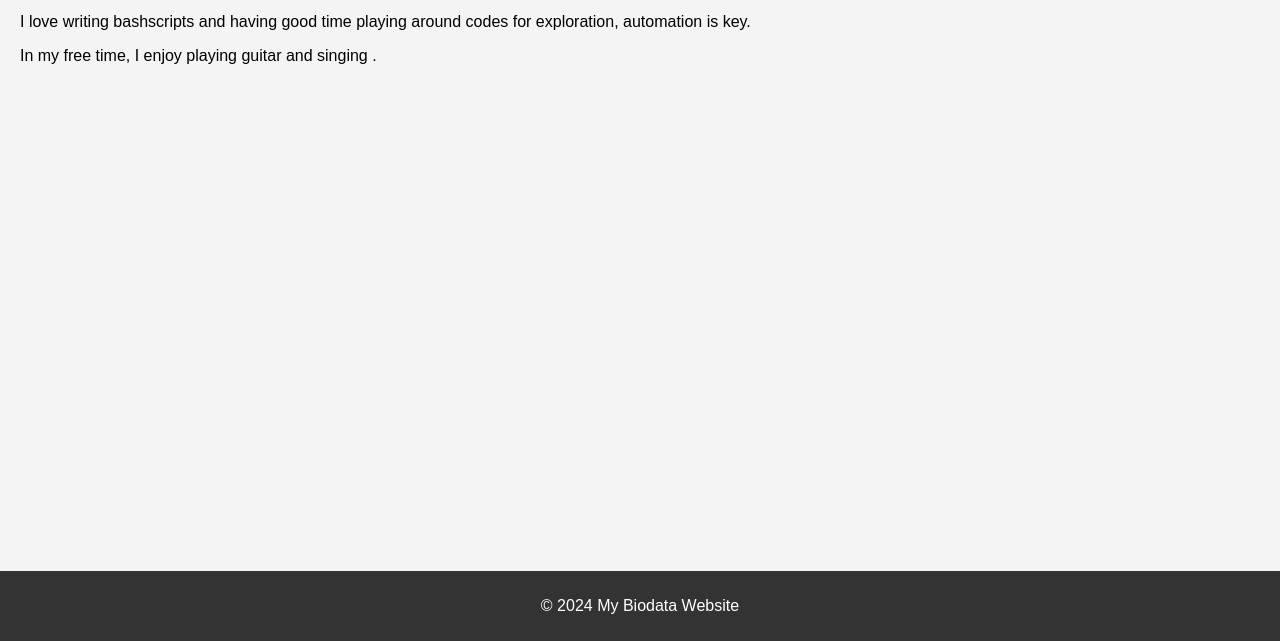
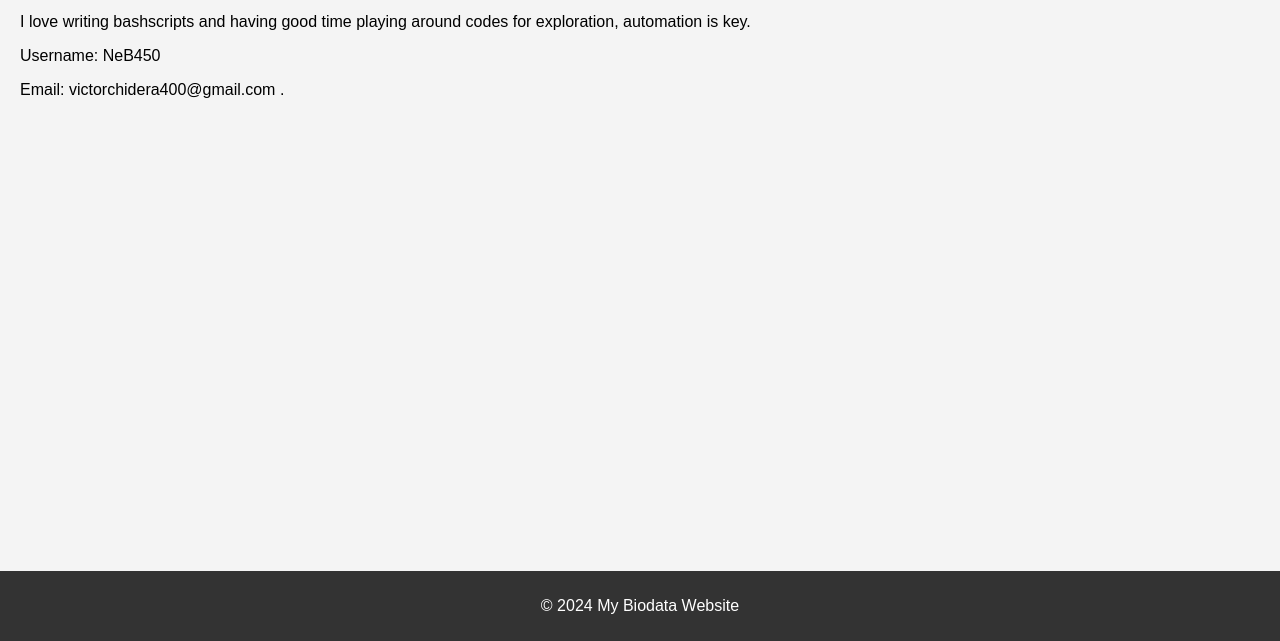
Before and after one commit to NeB450/HNG-Projects, a plain HTML site: page bio.html in a window 1280 px wide. Shown: the part 159-800 px from the top of the page. Drawn offline with Linux system fonts and the light colour scheme.

Commit message:
new commit

```diff
--- a/bio.html
+++ b/bio.html
@@ -20,7 +20,8 @@
         <h1>My Bio</h1>
         <p> Victor Chidera Owuala is a DevOps Engineer.</p>
         <p>I love writing bashscripts and having good time playing around codes for exploration, automation is key.</p>
-        <p>In my free time, I enjoy playing guitar and singing .</p>
+        <p>Username: NeB450 </p>
+        <p>Email: victorchidera400@gmail.com .</p>
     </main>
     <footer>
         <p>&copy; 2024 My Biodata Website</p>
```
Also changed, not shown: 1 other file.
